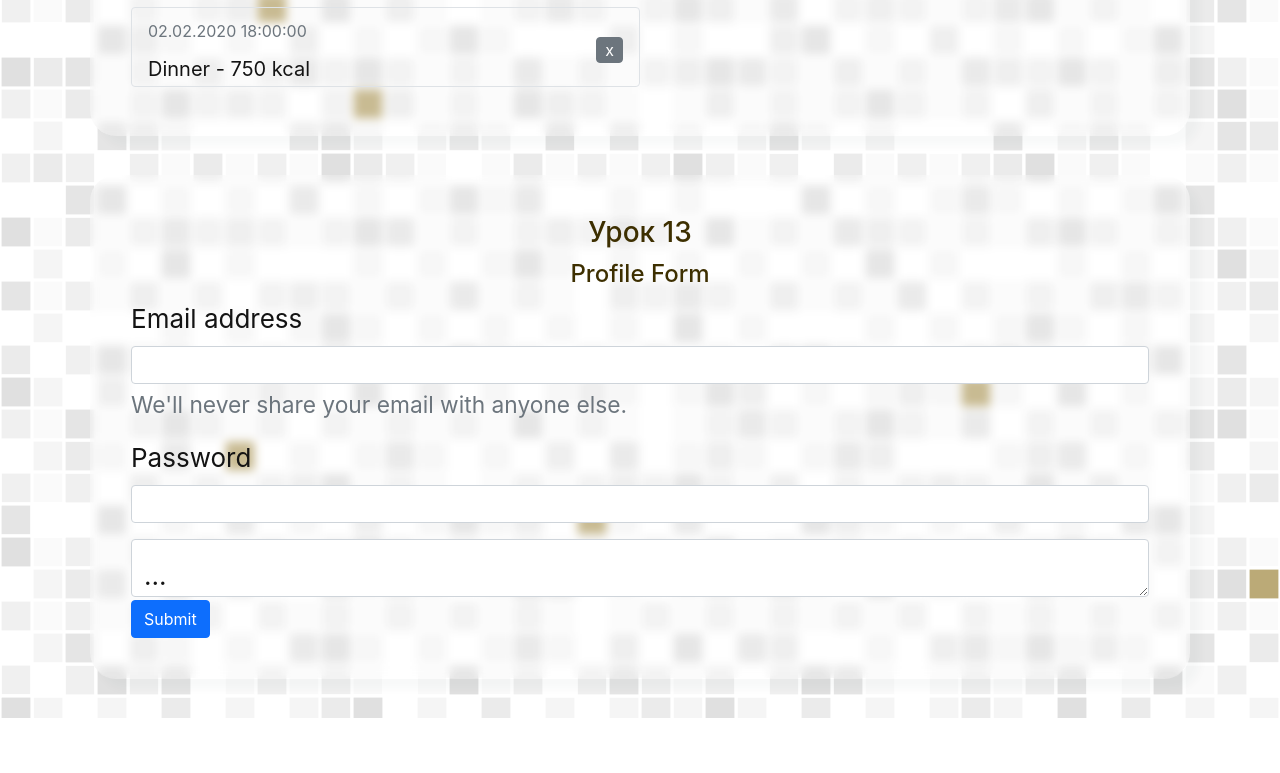
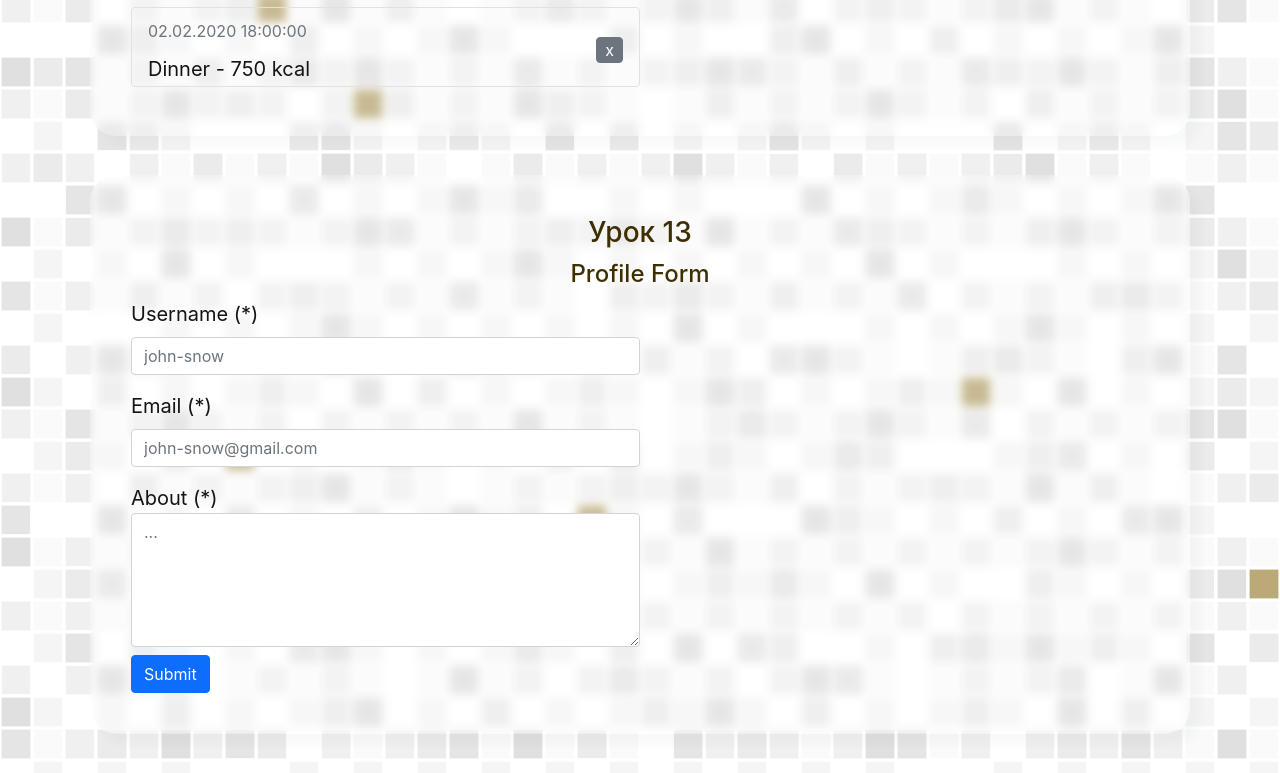
Before and after one commit to ybeliaev/react-basics-course, a React (Create React App) app: page / in a window 1280 px wide. Shown: the part 7112-7885 px from the top of the page. Before the commit the page ends 7830 px from the top, so only its background shows below. Built offline with nearby package versions, Linux system fonts and the light colour scheme.

Commit message:
html finish for lesson13

```diff
--- a/src/lessons/13-profile-form/index.js
+++ b/src/lessons/13-profile-form/index.js
@@ -5,38 +5,44 @@ export default function Lesson13() {
     <div className="wrapper_lesson">
       <h3>Урок 13</h3>
       <h4>Profile Form</h4>
-      <form>
+      <form className="w-50 fs-5">
+        <div className="mb-3">
+          <label htmlFor="exampleInputPassword1" className="form-label">
+            Username
+          </label>
+          <span> (*)</span>
+          <input
+            type="text"
+            className="form-control"
+            id="exampleInputPassword1"
+            placeholder="john-snow"
+          />
+        </div>
         <div className="mb-3">
           <label htmlFor="exampleInputEmail1" className="form-label">
-            Email address
+            Email
           </label>
+          <span> (*)</span>
           <input
             type="email"
             className="form-control"
             id="exampleInputEmail1"
             aria-describedby="emailHelp"
-          />
-          <div id="emailHelp" className="form-text">
-            We'll never share your email with anyone else.
-          </div>
-        </div>
-        <div className="mb-3">
-          <label htmlFor="exampleInputPassword1" className="form-label">
-            Password
-          </label>
-          <input
-            type="password"
-            className="form-control"
-            id="exampleInputPassword1"
+            placeholder="john-snow@gmail.com"
           />
         </div>
-        <div className="form-floating">
-          <label htmlFor="floatingTextarea">...</label>
+
+        <div className="form-group mb-2">
+          <label>About</label> (*)
+          <br />
           <textarea
+            name="body"
+            rows={5}
             className="form-control"
-            placeholder="Leave a comment here"
-            id="floatingTextarea"
-          ></textarea>
+            value={null}
+            onChange={null}
+            placeholder="..."
+          />
         </div>
         <button type="submit" className="btn btn-primary">
           Submit
```
Also changed, not shown: 1 other file (tests, documents, lock files or other folders).
